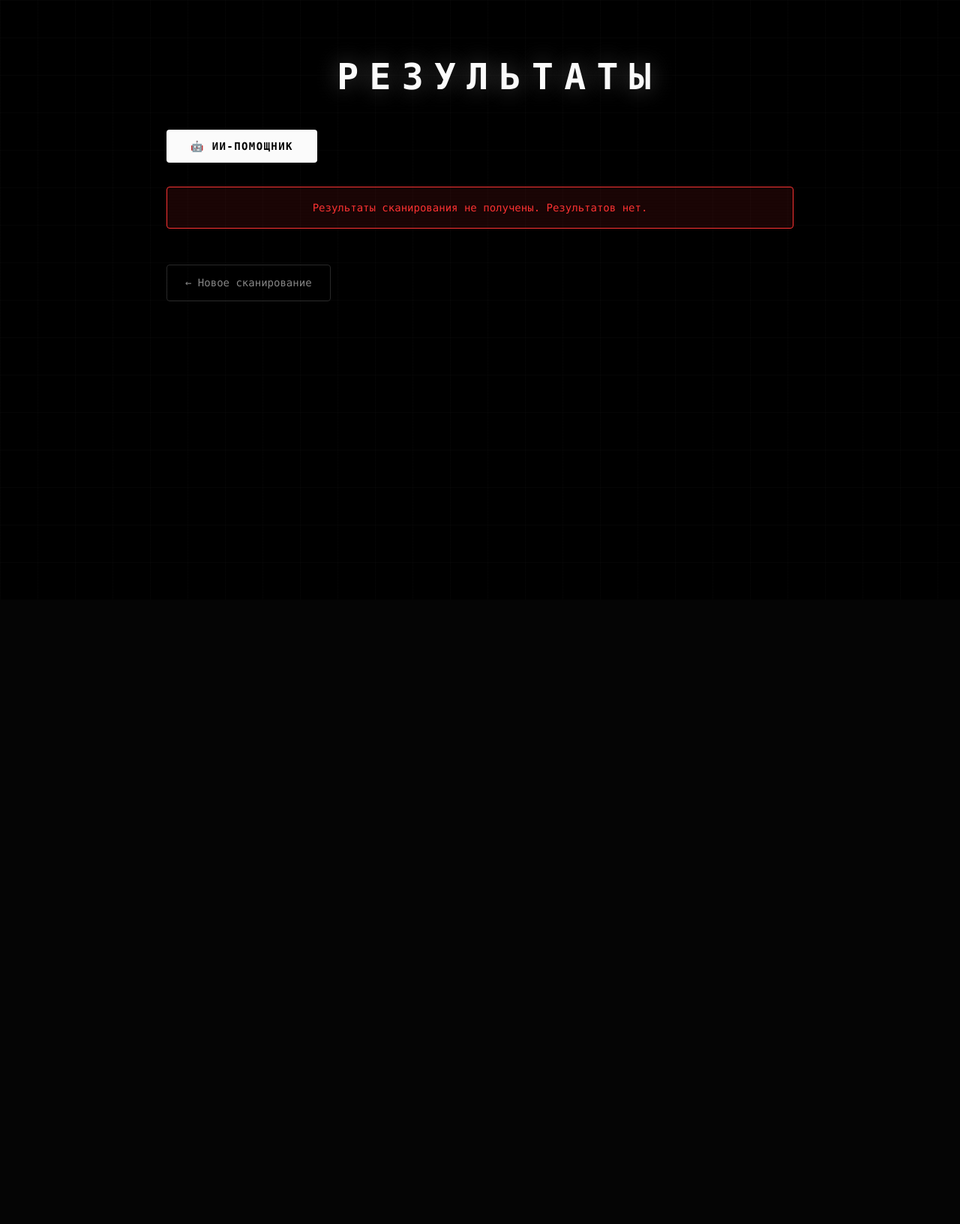
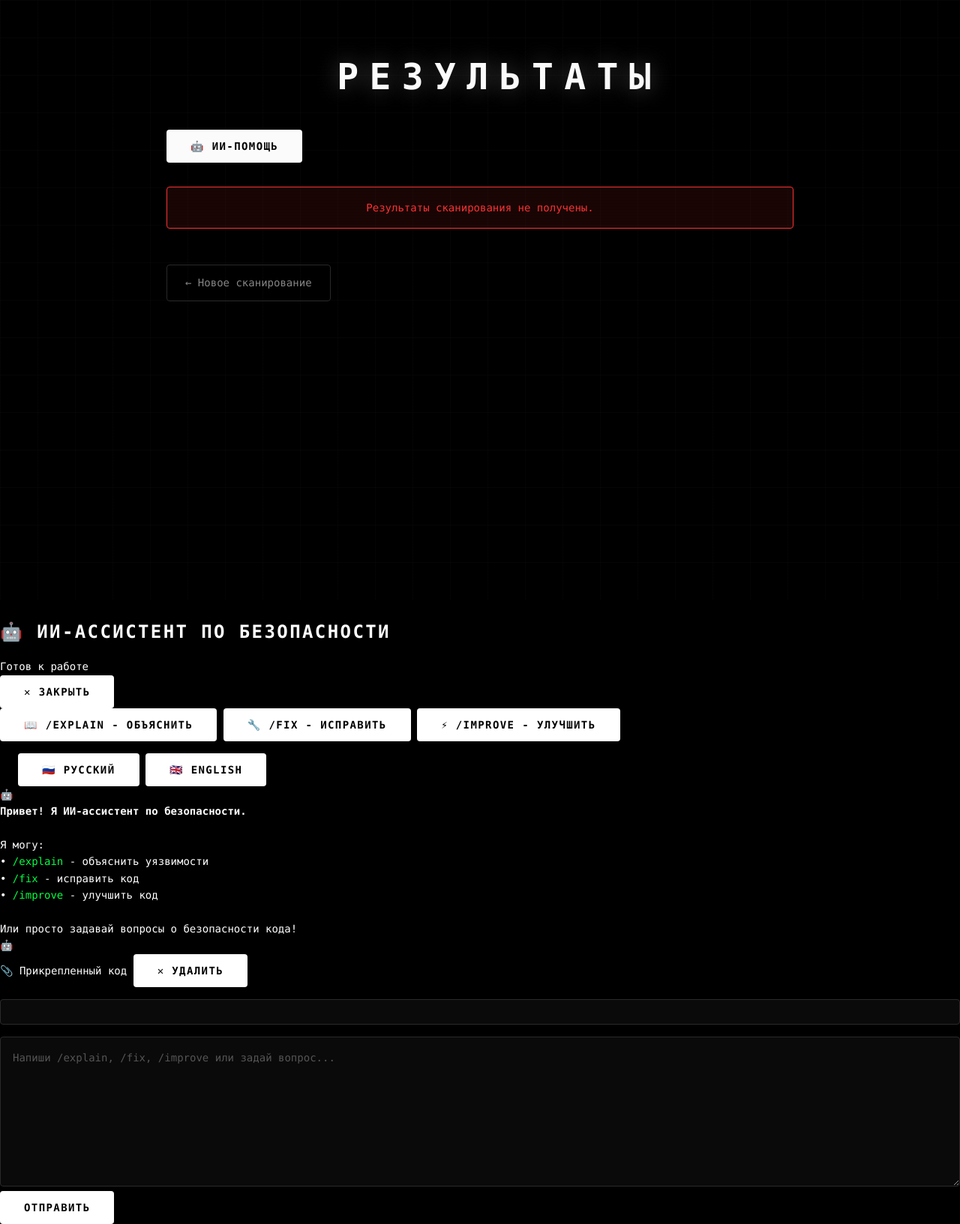
Before and after one commit to binary203/Securo, a Flask app: template app/templates/results.html in a window 1280 px wide. Shown: the whole page at 75% size. Before the commit the page ends 402 px from the top, so only its background shows below. Run offline with Flask 3, Linux system fonts and the light colour scheme; the template is opened without the code that fills it, so the values that code supplies are empty.

Commit message:
Переработка чата

```diff
--- a/app/templates/results.html
+++ b/app/templates/results.html
@@ -1,114 +1,20 @@
 {% extends "base.html" %}
 
 {% block head %}
-<style>
 
-#overlay {
-    display: none;
-    position: fixed;
-    top: 0;
-    left: 0;
-    width: 100%;
-    height: 100%;
-    background: rgba(0, 0, 0, 0.85);
-    z-index: 9999;
-    opacity: 0;
-    transition: opacity 0.3s ease;
-    backdrop-filter: blur(4px);
-}
-
-#overlay.show {
-    display: block;
-    opacity: 1;
-}
-
-/* popup стили */
-.popup {
-    position: fixed;
-    top: 50%;
-    left: 50%;
-    transform: translate(-50%, -50%) scale(0.9);
-    background: var(--bg-card);
-    border: 1px solid var(--border-color);
-    border-radius: 8px;
-    padding: 2rem;
-    min-width: 400px;
-    max-width: 90%;
-    z-index: 10000;
-    display: none;
-    box-shadow: 0 20px 60px rgba(0, 0, 0, 0.5);
-    transition: transform 0.3s ease;
-}
-
-.popup.show {
-    display: block;
-    transform: translate(-50%, -50%) scale(1);
-}
-
-.popup__content h2 {
-    margin-bottom: 1.5rem;
-    color: var(--text-primary);
-}
-
-.popup__content p {
-    margin-bottom: 1.5rem;
-}
-
-.popup__content button {
-    margin-right: 1rem;
-    margin-top: 1rem;
-}
-
-.ai-action-btn {
-    display: block;
-    width: 100%;
-    margin-bottom: 0.75rem;
-    padding: 1rem;
-    background: var(--bg-secondary);
-    border: 1px solid var(--border-color);
-    color: var(--text-primary);
-    cursor: pointer;
-    transition: var(--transition);
-    text-align: left;
-}
-
-.ai-action-btn:hover {
-    border-color: var(--text-primary);
-    background: var(--bg-card);
-}
-
-#AiAssist {
-    background: white;
-    color: var(--bg-primary);
-    border: none;
-    padding: 0.875rem 2rem;
-    border-radius: 4px;
-    font-weight: 600;
-    cursor: pointer;
-    transition: var(--transition);
-    text-transform: uppercase;
-    letter-spacing: 0.1em;
-    font-size: 0.875rem;
-}
-
-#AiAssist:hover {
-    background: var(--accent-green-dim);
-    transform: translateY(-2px);
-    box-shadow: 0 10px 30px rgba(0, 255, 65, 0.2);
-}
-</style>
 {% endblock %}
 
 {% block body %}
 <div class="text">
     <div class="results-container">
         <h1>РЕЗУЛЬТАТЫ</h1>
-
+        <!-- Кнопка LLM-помощи-->
         <div style="margin-bottom: 2rem;">
-            <button id="AiAssist">🤖 ИИ-помощник</button>
+            <button id="AiAssist">🤖 ИИ-помощь</button>
         </div>
-
+        <!-- Результаты сканирования-->
         {% if result %}
+            <!-- Вывод ошибок -->
             {% if result.error %}
             <div class="error-message">
                 <strong>Ошибка сканирования:</strong> {{ result.error }}
@@ -128,13 +34,13 @@
                             <div class="stat-value">{{ errors|length }}</div>
                         </div>
                     </div>
-
+                    <!-- Вывод найденных уязвимостей -->
                     {% if findings|length > 0 %}
                     <div class="result-section">
                         <h2>Найденные уязвимости</h2>
 
                         {% for finding in findings %}
-                        <div class="vulnerability-card">
+                        <div class="vulnerability-card" data-vulnerability-index="{{ loop.index }}">
                             <div class="vulnerability-header">
                                 <span class="vulnerability-title">
                                     {% if finding.check_id %}
@@ -173,7 +79,7 @@
                             {% endif %}
 
                             {% if finding.extra and finding.extra.lines %}
-                            <pre>{{ finding.extra.lines }}</pre>
+                            <pre class="vulnerability-code">{{ finding.extra.lines }}</pre>
                             {% endif %}
                         </div>
                         {% endfor %}
@@ -196,7 +102,7 @@
                         {% endfor %}
                     </div>
                     {% endif %}
-
+                <!-- Вывод сырых результатов, если уязвимости не найдены-->
                 {% else %}
                 <div class="result-section">
                     <h2>Сырые Результаты</h2>
@@ -206,32 +112,84 @@
             {% endif %}
         {% else %}
         <div class="error-message">
-            Результаты сканирования не получены. Результатов нет.
+            Результаты сканирования не получены.
         </div>
         {% endif %}
 
         <a href="{{ url_for('scan') }}" class="back-button">← Новое сканирование</a>
     </div>
 </div>
+<!-- оверлей LLM -->
+<div id="overlay">
+    <div class="chat-container" id="chatContainer">
+        <!-- ЗАголовок -->
+        <div class="chat-header">
+            <div>
+                <h2>🤖 ИИ-ассистент по безопасности</h2>
+                <div class="status" id="chatStatus">Готов к работе</div>
+            </div>
+            <button class="close-chat" id="closeChat">✕ Закрыть</button>
+        </div>
 
-<div id="overlay">
-    <div id="popup" class="popup">
-        <div class="popup__content">
-            <h2>🤖 ИИ-помощник</h2>
-            <p style="color: var(--text-secondary); margin-bottom: 1rem;">
-                Выберите действие для работы с найденными уязвимостями
-            </p>
-            <button id="explainBtn" class="ai-action-btn">
-                📖 Объяснить уязвимости
-            </button>
-            <button id="fixBtn" class="ai-action-btn">
-                🔧 Предложить исправления
-            </button>
-            <button id="improveBtn" class="ai-action-btn">
-                ⚡ Улучшить код
-            </button>
-            <div style="margin-top: 1.5rem;">
-                <button id="close" class="btn-outline">Закрыть</button>
+        <!-- Панель команд -->
+        <div class="commands-panel">
+            <button class="command-btn" data-command="/explain">📖 /explain - Объяснить</button>
+            <button class="command-btn" data-command="/fix">🔧 /fix - Исправить</button>
+            <button class="command-btn" data-command="/improve">⚡ /improve - Улучшить</button>
+        </div>
+
+        <!-- Выбор языка  -->
+        <div class="language-selector" style="padding: 0 1.5rem; padding-top: 1rem;">
+            <button class="lang-btn active" data-lang="ru">🇷🇺 Русский</button>
+            <button class="lang-btn" data-lang="eng">🇬🇧 English</button>
+        </div>
+
+            <!-- Сообщения чата -->
+        <div class="chat-messages" id="chatMessages">
+            <div class="message">
+                <div class="message-avatar">🤖</div>
+                <div class="message-content">
+                    <strong>Привет! Я ИИ-ассистент по безопасности.</strong><br><br>
+                    Я могу:<br>
+                    • <code>/explain</code> - объяснить уязвимости<br>
+                    • <code>/fix</code> - исправить код<br>
+                    • <code>/improve</code> - улучшить код<br><br>
+                    Или просто задавай вопросы о безопасности кода!
+                </div>
+            </div>
+        </div>
+
+        <!-- Индикатоор загрузки -->
+        <div class="message loading-message" id="loadingMessage">
+            <div class="message-avatar">🤖</div>
+            <div class="message-content">
+                <div class="loading-dots">
+                    <span></span>
+                    <span></span>
+                    <span></span>
+                </div>
+            </div>
+        </div>
+
+        <!-- ВВод сообщения -->
+        <div class="chat-input-area">
+            <div class="error-bubble" id="errorBubble"></div>
+
+            <div class="code-snippet-preview" id="codePreview">
+                <div class="code-snippet-preview-header">
+                    <span>📎 Прикрепленный код</span>
+                    <button class="remove-snippet" id="removeSnippet">✕ Удалить</button>
+                </div>
+                <pre id="codePreviewContent"></pre>
+            </div>
+
+            <div class="input-wrapper">
+                <textarea
+                    class="chat-input"
+                    id="chatInput"
+                    placeholder="Напиши /explain, /fix, /improve или задай вопрос..."
+                    rows="1"></textarea>
+                <button class="send-btn" id="sendBtn">Отправить</button>
             </div>
         </div>
     </div>
```
